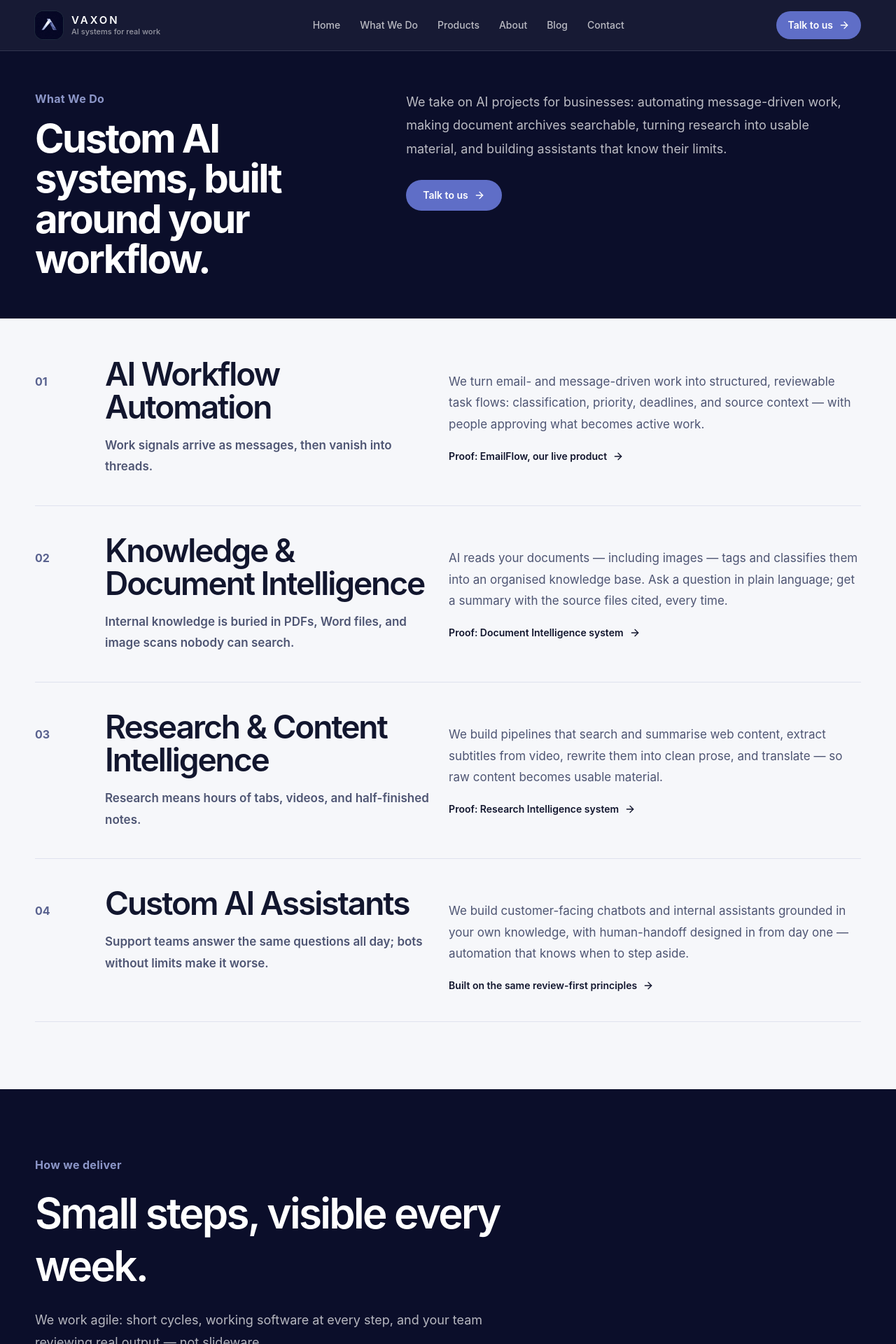
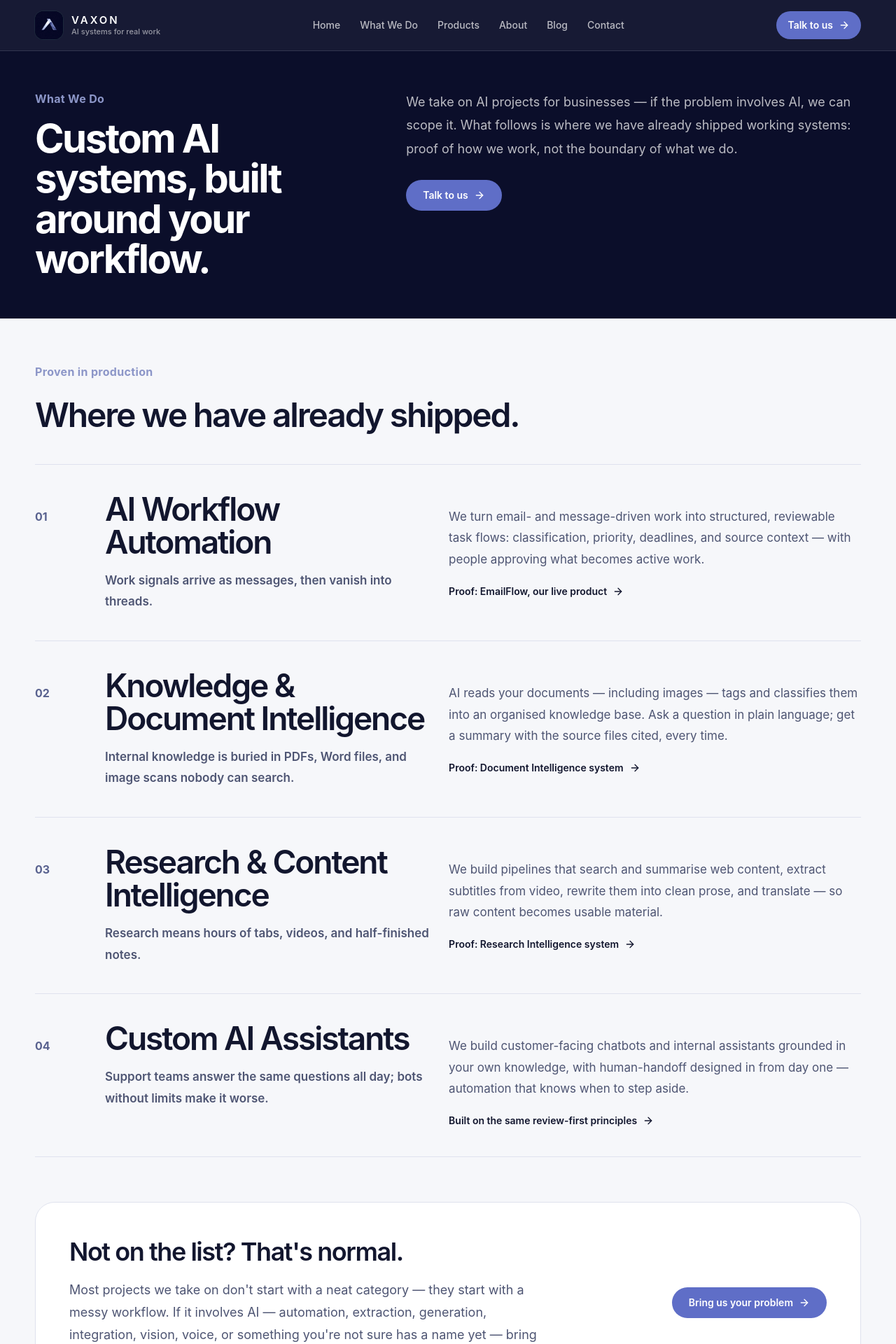
Before and after one commit to Vaxon-AI/VaxonAI_OfficialWebsite, a Next.js app: page /what-we-do in a window 1280 px wide. Shown: the top 1920 px of the page at 70% size. Built offline with nearby package versions, Linux system fonts and the light colour scheme; no server answers.

Commit message:
Broaden What We Do framing: proof areas, not a service menu
- Hero and Home copy: we take on any AI project; shipped areas are proof, not the boundary
- 'Proven in production' section header before the four shipped areas
- New closing block: 'Not on the list? That's normal' with CTA

```diff
--- a/src/app/what-we-do/page.tsx
+++ b/src/app/what-we-do/page.tsx
@@ -8,7 +8,7 @@ import { absoluteUrl } from '@/lib/site'
 export const metadata: Metadata = {
   title: 'What We Do',
   description:
-    'Custom AI systems for businesses: workflow automation, knowledge and document intelligence, research pipelines, and AI assistants — all human-in-the-loop.',
+    'We take on AI projects of any shape — automation, document intelligence, research pipelines, assistants, and problems that do not have a name yet. All human-in-the-loop.',
   alternates: { canonical: absoluteUrl('/what-we-do') },
 }
 
@@ -80,7 +80,7 @@ export default function WhatWeDoPage() {
           </div>
           <div>
             <p className="page-intro">
-              We take on AI projects for businesses: automating message-driven work, making document archives searchable, turning research into usable material, and building assistants that know their limits.
+              We take on AI projects for businesses — if the problem involves AI, we can scope it. What follows is where we have already shipped working systems: proof of how we work, not the boundary of what we do.
             </p>
             <Link href="/contact" className="primary-action mt-7 inline-flex items-center gap-2 rounded-full px-6 py-3 text-sm font-semibold transition-colors">
               Talk to us
@@ -90,8 +90,15 @@ export default function WhatWeDoPage() {
         </div>
       </section>
 
-      <section className="paper-band pb-16 pt-4 md:pb-24">
+      <section className="paper-band pb-16 pt-16 md:pb-24">
         <div className="shell">
+          <div className="max-w-3xl">
+            <p className="page-kicker">Proven in production</p>
+            <h2 className="mt-5 text-4xl font-semibold leading-tight tracking-[-0.045em] text-[#12162e] md:text-5xl">
+              Where we have already shipped.
+            </h2>
+          </div>
+          <div className="mt-10 border-t border-[#dfe2ee]" />
           {services.map((item, index) => (
             <article key={item.id} id={item.id} className="editorial-row scroll-mt-28">
               <span className="row-index">0{index + 1}</span>
@@ -108,6 +115,21 @@ export default function WhatWeDoPage() {
               </div>
             </article>
           ))}
+
+          <div className="mt-16 grid gap-8 rounded-[28px] border border-[#dfe2ee] bg-white p-8 md:grid-cols-[1fr_auto] md:items-center md:p-12">
+            <div>
+              <h3 className="text-3xl font-semibold leading-tight tracking-[-0.04em] text-[#12162e] md:text-4xl">
+                Not on the list? That&apos;s normal.
+              </h3>
+              <p className="mt-4 max-w-2xl text-lg leading-8 text-[#4e5573]">
+                Most projects we take on don&apos;t start with a neat category — they start with a messy workflow. If it involves AI — automation, extraction, generation, integration, vision, voice, or something you&apos;re not sure has a name yet — bring it to us and we&apos;ll scope it honestly.
+              </p>
+            </div>
+            <Link href="/contact" className="primary-action inline-flex items-center justify-center gap-2 rounded-full px-6 py-3 text-sm font-semibold transition-colors">
+              Bring us your problem
+              <ArrowRight className="h-4 w-4" />
+            </Link>
+          </div>
         </div>
       </section>
 
--- a/src/components/home-scroll-story.tsx
+++ b/src/components/home-scroll-story.tsx
@@ -132,8 +132,11 @@ export function HomeScrollStory() {
           <div className="max-w-3xl" data-reveal>
             <p className="page-kicker">What we do</p>
             <h2 className="mt-5 text-4xl font-semibold leading-tight tracking-[-0.045em] md:text-6xl">
-              Four ways we put AI to work.
+              We take on AI projects. These are the ones we&apos;ve shipped.
             </h2>
+            <p className="mt-6 max-w-2xl text-lg leading-8 text-[#4e5573]">
+              Proof of approach, not the boundary of it — if the problem involves AI, we can scope it.
+            </p>
           </div>
           <div className="mt-14 border-t border-[#dfe2ee]">
             {services.map((item, index) => (
```
